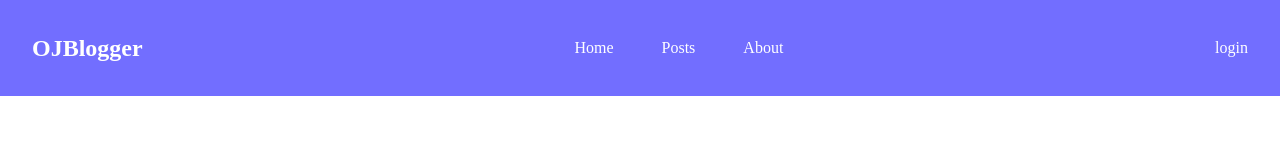
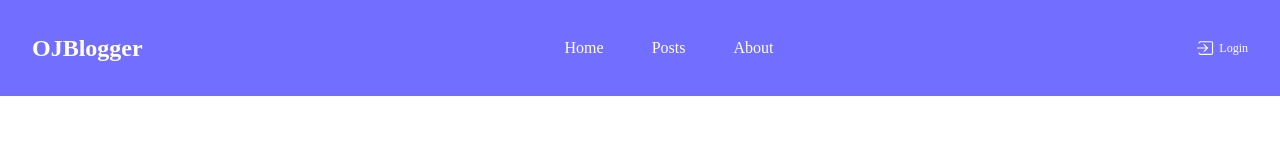
Before and after one commit to Devjabli/blog-post, a React (Create React App) app: page / in a window 1280 px wide. Shown: the top 160 px of the page. Built offline with nearby package versions, Linux system fonts and the light colour scheme.

Commit message:
Update  Header component

```diff
--- a/package.json
+++ b/package.json
@@ -9,6 +9,7 @@
     "cra-template": "1.2.0",
     "react": "^19.0.0",
     "react-dom": "^19.0.0",
+    "react-icons": "^5.4.0",
     "react-scripts": "5.0.1"
   },
   "scripts": {
--- a/src/components/Header.js
+++ b/src/components/Header.js
@@ -1,4 +1,5 @@
 import React from 'react'
+import { IoIosLogIn } from "react-icons/io";
 
 export const Header = () => {
   return (
@@ -14,7 +15,10 @@ export const Header = () => {
             <li>About</li>
           </ul>
         </div>
-        <div className="">login</div>
+        <div className="flex items-center gap-1 text-xl">
+          <IoIosLogIn />
+          <div className='text-xs'>Login</div>
+        </div>
       </div>
     </div>
   )
```
Also changed, not shown: 1 other file (tests, documents, lock files or other folders).
